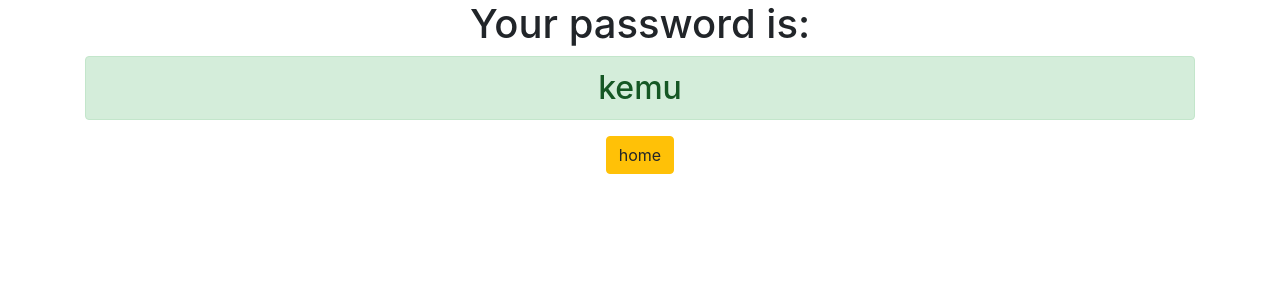
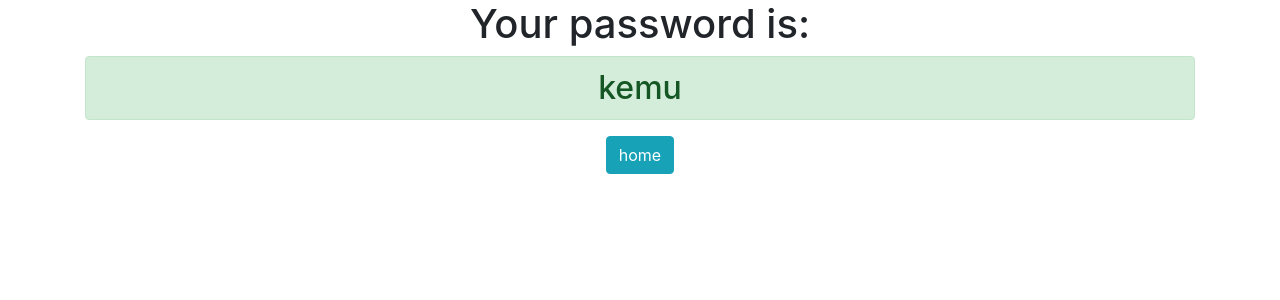
Before and after one commit to abhineshchandra1234/django3-password-generator, a Django app: page /password in a window 1280 px wide. Shown: the top 300 px of the page. Run offline with Django 3.2, Linux system fonts and the light colour scheme; some libraries are stand-ins or nearby versions.

Commit message:
I made some tweaks

```diff
--- a/generator/templates/generator/password.html
+++ b/generator/templates/generator/password.html
@@ -9,7 +9,7 @@
     <div class="container text-center">
       <h1>Your password is:</h1>
       <h2 class="alert alert-success">{{ password }}</h2>
-      <a href="{% url 'home' %}" class="btn btn-warning">home</a>
+      <a href="{% url 'home' %}" class="btn btn-info">home</a>
   </div>
   </body>
 </html>
--- a/password_generator/settings.py
+++ b/password_generator/settings.py
@@ -20,7 +20,7 @@ BASE_DIR = os.path.dirname(os.path.dirname(os.path.abspath(__file__)))
 # See https://docs.djangoproject.com/en/3.0/howto/deployment/checklist/
 
 # SECURITY WARNING: keep the secret key used in production secret!
-SECRET_KEY = '(42)^7gim7v2b2ec56hkr2jeva=na+ala&l04r07$y2^-57w7l'
+SECRET_KEY = '(42)^7gim7v2b2ec56hkr2jhafdheva=na+ala&l04r07$y2^-57w7l'
 
 # SECURITY WARNING: don't run with debug turned on in production!
 DEBUG = True
```
